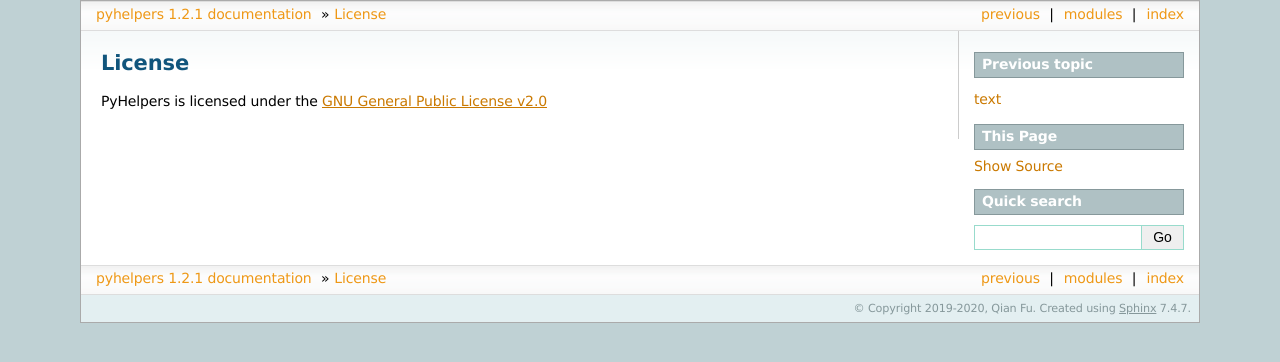
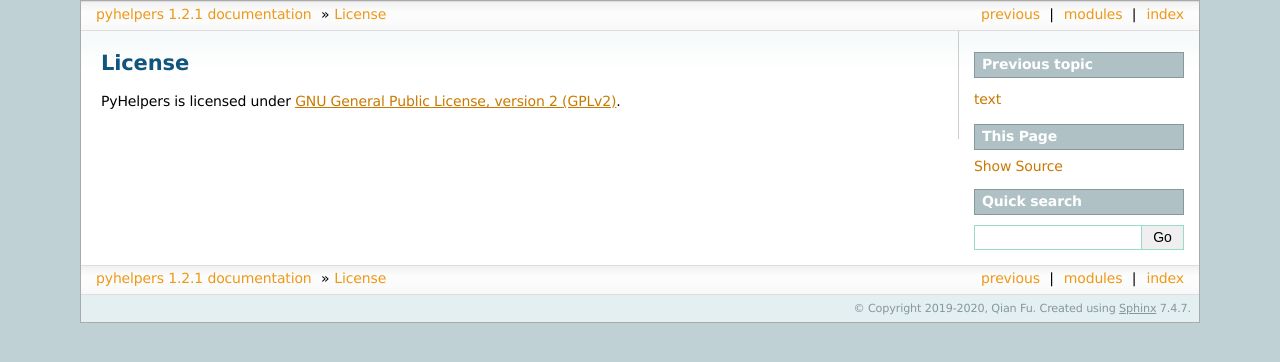
Before and after one commit to mikeqfu/pyhelpers, a Sphinx documentation site: the page built from docs/source/license.rst, in a window 1280 px wide. Shown: the top 362 px of the page. Built offline with Sphinx 7.4.7, drawn with Linux system fonts in a browser that asks for light colours.

Commit message:
Modified docs/license.rst

```diff
--- a/docs/source/license.rst
+++ b/docs/source/license.rst
@@ -1,4 +1,4 @@
 License
 =======
 
-PyHelpers is licensed under the `GNU General Public License v2.0 <https://github.com/mikeqfu/pyhelpers/blob/master/LICENSE>`_
+PyHelpers is licensed under `GNU General Public License, version 2 (GPLv2) <https://github.com/mikeqfu/pyhelpers/blob/master/LICENSE>`_.
```
